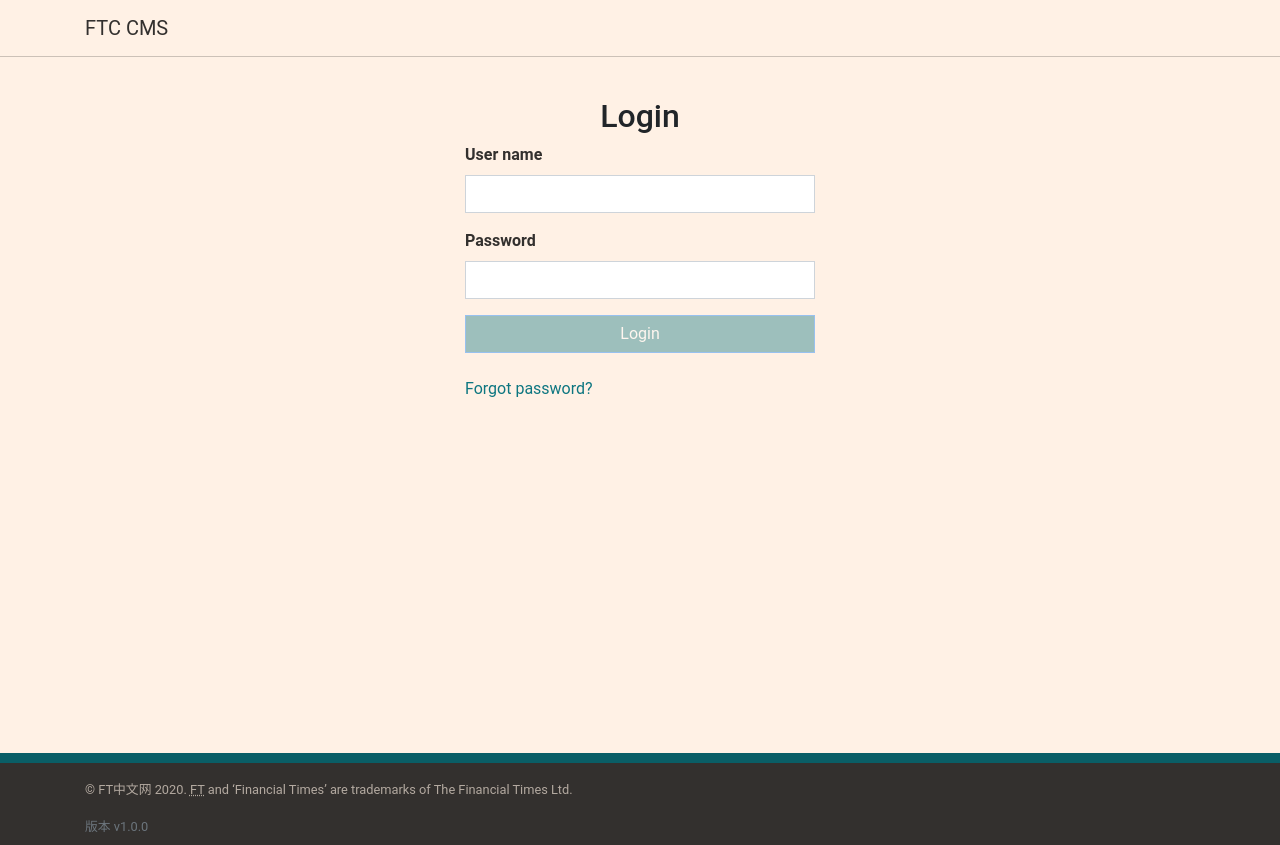
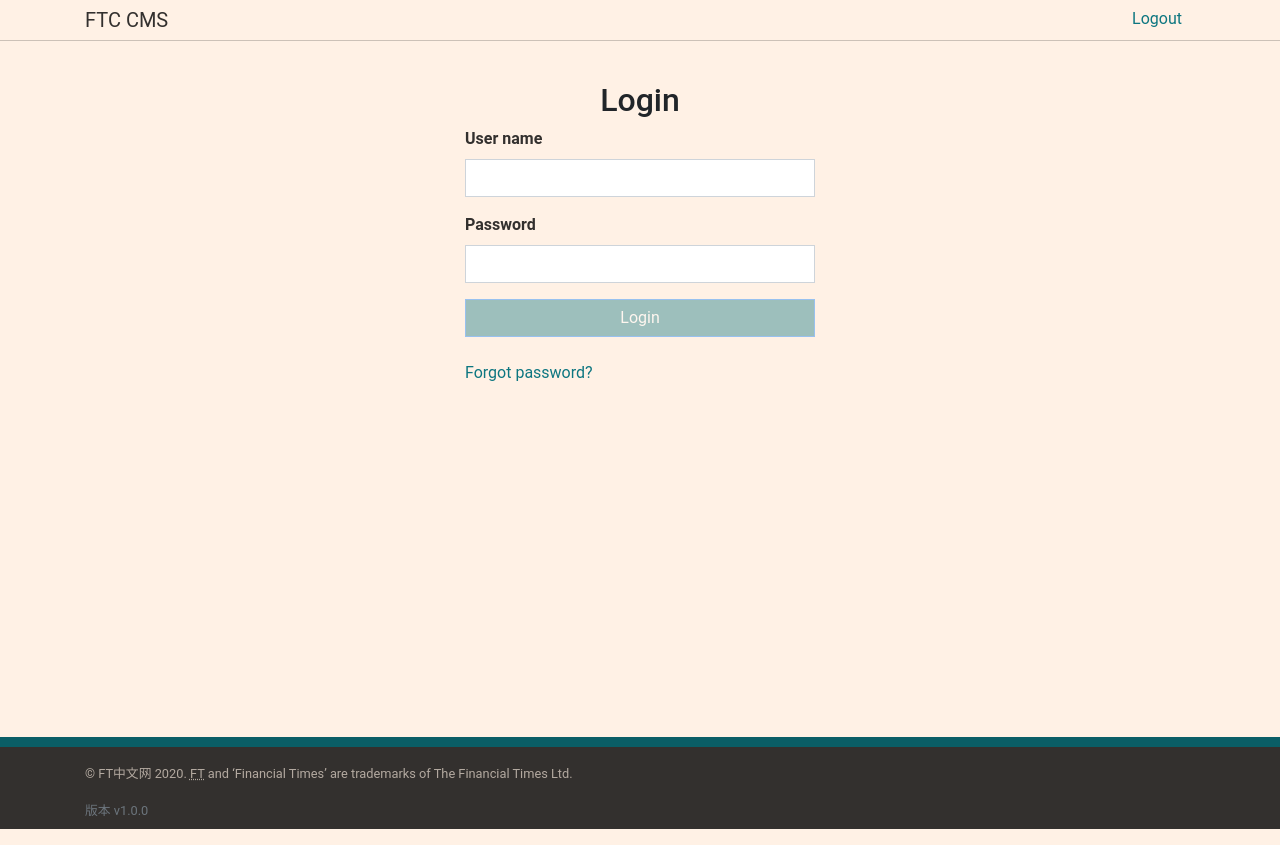
Before and after one commit to FTChinese/superyard-client, an Angular app: page /login in a window 1280 px wide. Built offline with nearby package versions, Linux system fonts and the light colour scheme.

Commit message:
refactor: top bar layout

```diff
--- a/src/app/top-bar/top-bar.component.html
+++ b/src/app/top-bar/top-bar.component.html
@@ -1,13 +1,11 @@
-<header class="navbar navbar-expand-lg o-header">
-  <div class="container">
+<header class="o-header">
+  <div class="container d-flex justify-content-between">
     <a class="navbar-brand" href="/">FTC CMS</a>
 
-    <div class="navbar-nav" *ngIf="authService.isLoggedIn">
-      <button mat-button [matMenuTriggerFor]="menu" class="mat-button mat-button-base">Settings</button>
-      <mat-menu #menu="matMenu">
-        <button mat-menu-item>Signed in as <br /><strong>{{authService.account.userName}}</strong></button>
-        <button mat-menu-item (click)="logout()">Logout</button>
-      </mat-menu>
+    <div class="d-flx align-items-center">
+      <a class="" routerLink="/settings">{{authService.displayName}}</a>
+
+      <button class="btn btn-link" (click)="logout()">Logout</button>
     </div>
   </div>
 </header>
```
